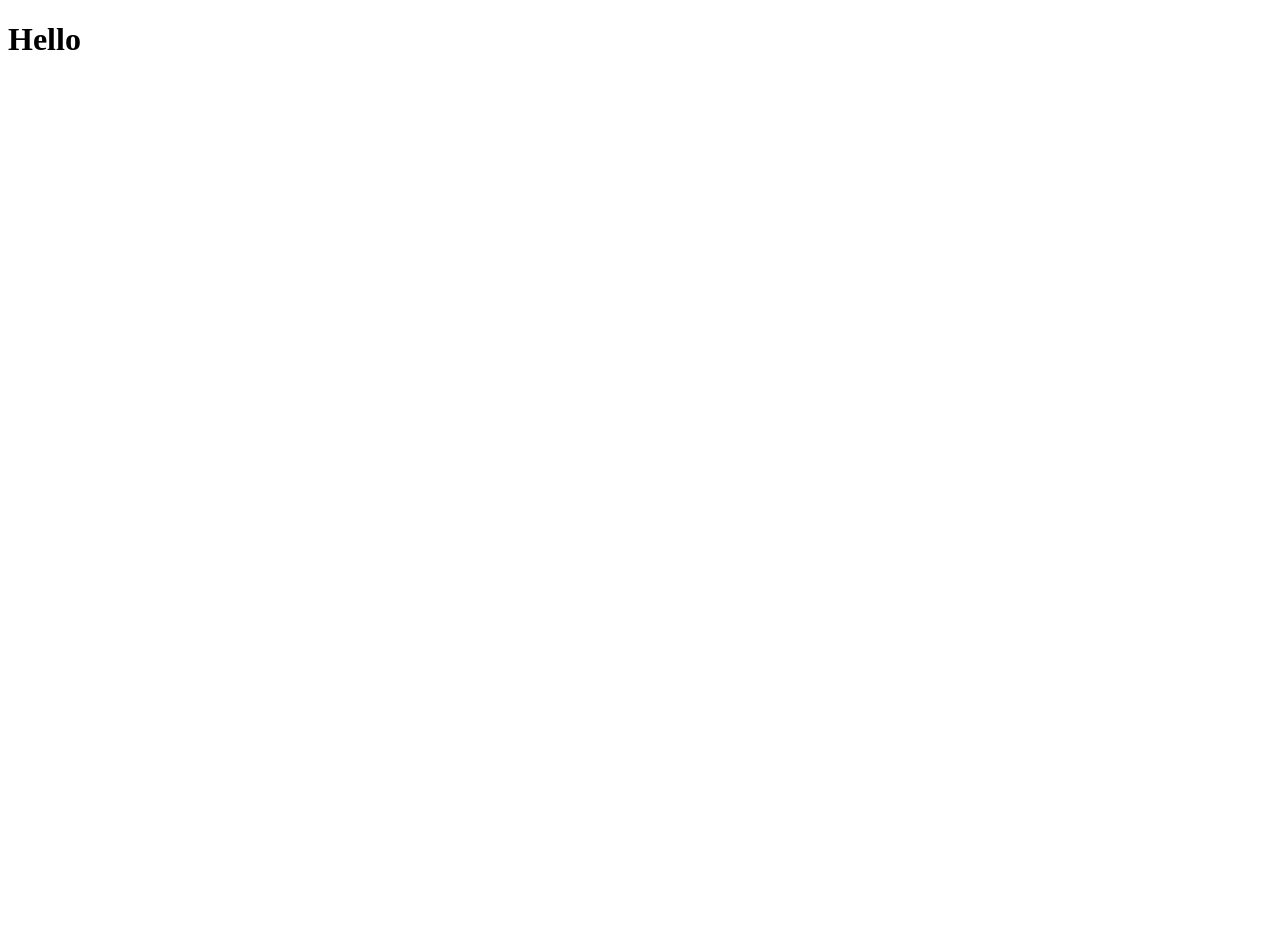
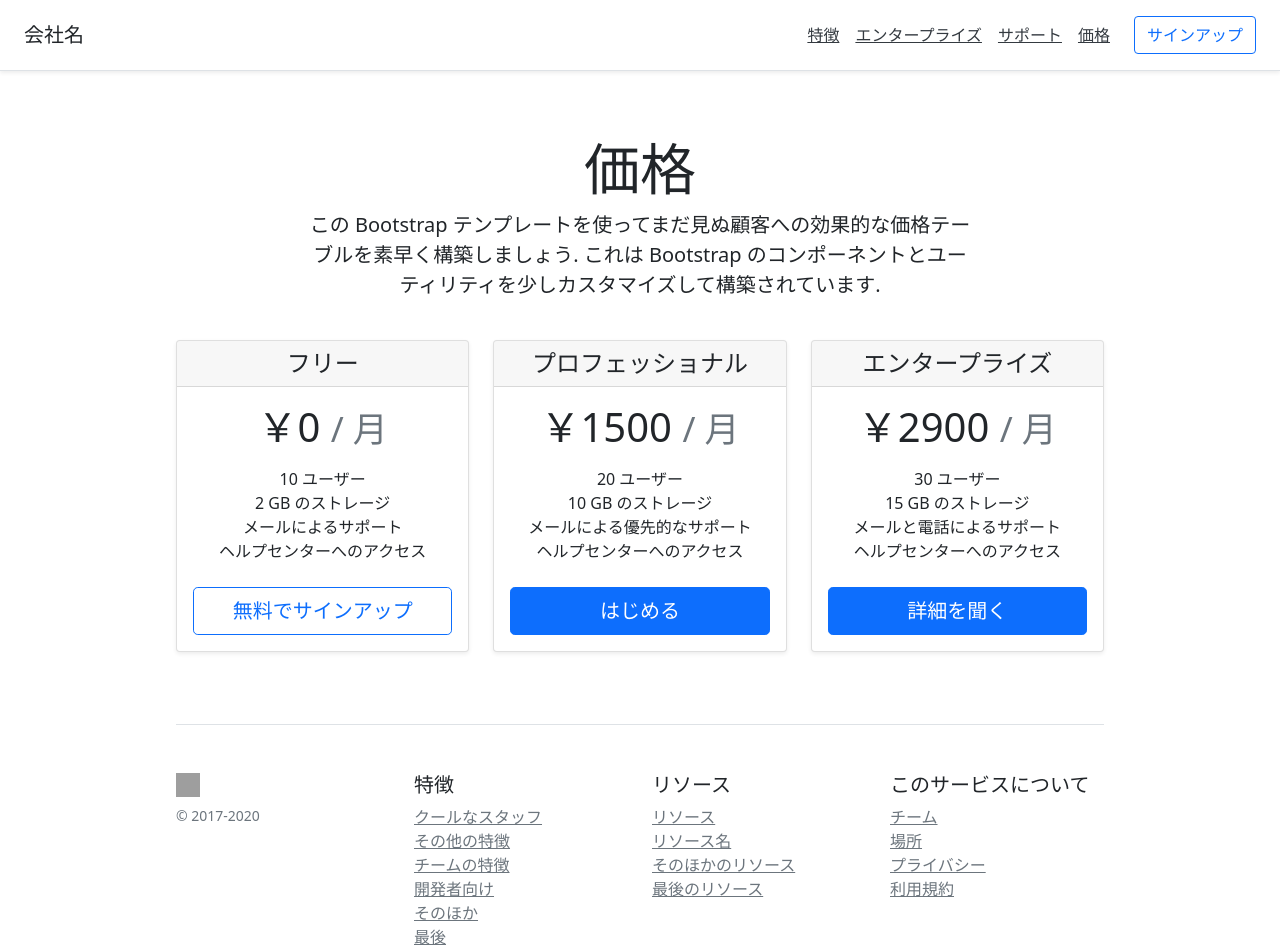
Before and after one commit to kazuma1989/zenn-react-nest, a React app: page / in a window 1280 px wide. Shown: the top 952 px of the page. Before the commit the page ends 800 px from the top, so only its background shows below. Built offline with nearby package versions, Linux system fonts and the light colour scheme; grey boxes are pictures that could not be loaded.

Commit message:
Bootstrap v5 Pricing Sample にした
https://v5.getbootstrap.jp/docs/5.0/examples/pricing/

```diff
--- a/public/index.html
+++ b/public/index.html
@@ -4,6 +4,13 @@
     <meta charset="UTF-8" />
     <meta name="viewport" content="width=device-width, initial-scale=1.0" />
     <title>Document</title>
+
+    <link
+      rel="stylesheet"
+      href="https://stackpath.bootstrapcdn.com/bootstrap/5.0.0-alpha1/css/bootstrap.min.css"
+      integrity="sha384-r4NyP46KrjDleawBgD5tp8Y7UzmLA05oM1iAEQ17CSuDqnUK2+k9luXQOfXJCJ4I"
+      crossorigin="anonymous"
+    />
 
     <base href="/dist/" />
     <script type="module" src="bundle.js"></script>
--- /dev/null
+++ b/src/App.tsx
@@ -0,0 +1,217 @@
+import React from "react"
+
+export function App() {
+  return (
+    <div>
+      <div className="d-flex flex-column flex-md-row align-items-center p-3 px-md-4 mb-3 bg-white border-bottom shadow-sm">
+        <h5 className="my-0 mr-md-auto font-weight-normal">会社名</h5>
+        <nav className="my-2 my-md-0 mr-md-3">
+          <a className="p-2 text-dark" href="#">
+            特徴
+          </a>
+          <a className="p-2 text-dark" href="#">
+            エンタープライズ
+          </a>
+          <a className="p-2 text-dark" href="#">
+            サポート
+          </a>
+          <a className="p-2 text-dark" href="#">
+            価格
+          </a>
+        </nav>
+        <a className="btn btn-outline-primary" href="#">
+          サインアップ
+        </a>
+      </div>
+
+      <div className="pricing-header px-3 py-3 pt-md-5 pb-md-4 mx-auto text-center">
+        <h1 className="display-4">価格</h1>
+        <p className="lead">
+          この Bootstrap
+          テンプレートを使ってまだ見ぬ顧客への効果的な価格テーブルを素早く構築しましょう.
+          これは Bootstrap
+          のコンポーネントとユーティリティを少しカスタマイズして構築されています.
+        </p>
+      </div>
+
+      <div className="container">
+        <div className="row row-cols-1 row-cols-md-3 mb-3 text-center">
+          <div className="col">
+            <div className="card mb-4 shadow-sm">
+              <div className="card-header">
+                <h4 className="my-0 font-weight-normal">フリー</h4>
+              </div>
+              <div className="card-body">
+                <h1 className="card-title pricing-card-title">
+                  ￥0 <small className="text-muted">/ 月</small>
+                </h1>
+                <ul className="list-unstyled mt-3 mb-4">
+                  <li>10 ユーザー</li>
+                  <li>2 GB のストレージ</li>
+                  <li>メールによるサポート</li>
+                  <li>ヘルプセンターへのアクセス</li>
+                </ul>
+                <button
+                  type="button"
+                  className="btn btn-lg btn-block btn-outline-primary"
+                >
+                  無料でサインアップ
+                </button>
+              </div>
+            </div>
+          </div>
+          <div className="col">
+            <div className="card mb-4 shadow-sm">
+              <div className="card-header">
+                <h4 className="my-0 font-weight-normal">プロフェッショナル</h4>
+              </div>
+              <div className="card-body">
+                <h1 className="card-title pricing-card-title">
+                  ￥1500 <small className="text-muted">/ 月</small>
+                </h1>
+                <ul className="list-unstyled mt-3 mb-4">
+                  <li>20 ユーザー</li>
+                  <li>10 GB のストレージ</li>
+                  <li>メールによる優先的なサポート</li>
+                  <li>ヘルプセンターへのアクセス</li>
+                </ul>
+                <button
+                  type="button"
+                  className="btn btn-lg btn-block btn-primary"
+                >
+                  はじめる
+                </button>
+              </div>
+            </div>
+          </div>
+          <div className="col">
+            <div className="card mb-4 shadow-sm">
+              <div className="card-header">
+                <h4 className="my-0 font-weight-normal">エンタープライズ</h4>
+              </div>
+              <div className="card-body">
+                <h1 className="card-title pricing-card-title">
+                  ￥2900 <small className="text-muted">/ 月</small>
+                </h1>
+                <ul className="list-unstyled mt-3 mb-4">
+                  <li>30 ユーザー</li>
+                  <li>15 GB のストレージ</li>
+                  <li>メールと電話によるサポート</li>
+                  <li>ヘルプセンターへのアクセス</li>
+                </ul>
+                <button
+                  type="button"
+                  className="btn btn-lg btn-block btn-primary"
+                >
+                  詳細を聞く
+                </button>
+              </div>
+            </div>
+          </div>
+        </div>
+
+        <footer className="pt-4 my-md-5 pt-md-5 border-top">
+          <div className="row">
+            <div className="col-12 col-md">
+              <img
+                className="mb-2"
+                src="/docs/5.0/assets/brand/bootstrap-solid.svg"
+                alt=""
+                width="24"
+                height="24"
+              />
+              <small className="d-block mb-3 text-muted">
+                &copy; 2017-2020
+              </small>
+            </div>
+            <div className="col-6 col-md">
+              <h5>特徴</h5>
+              <ul className="list-unstyled text-small">
+                <li>
+                  <a className="link-secondary" href="#">
+                    クールなスタッフ
+                  </a>
+                </li>
+                <li>
+                  <a className="link-secondary" href="#">
+                    その他の特徴
+                  </a>
+                </li>
+                <li>
+                  <a className="link-secondary" href="#">
+                    チームの特徴
+                  </a>
+                </li>
+                <li>
+                  <a className="link-secondary" href="#">
+                    開発者向け
+                  </a>
+                </li>
+                <li>
+                  <a className="link-secondary" href="#">
+                    そのほか
+                  </a>
+                </li>
+                <li>
+                  <a className="link-secondary" href="#">
+                    最後
+                  </a>
+                </li>
+              </ul>
+            </div>
+            <div className="col-6 col-md">
+              <h5>リソース</h5>
+              <ul className="list-unstyled text-small">
+                <li>
+                  <a className="link-secondary" href="#">
+                    リソース
+                  </a>
+                </li>
+                <li>
+                  <a className="link-secondary" href="#">
+                    リソース名
+                  </a>
+                </li>
+                <li>
+                  <a className="link-secondary" href="#">
+                    そのほかのリソース
+                  </a>
+                </li>
+                <li>
+                  <a className="link-secondary" href="#">
+                    最後のリソース
+                  </a>
+                </li>
+              </ul>
+            </div>
+            <div className="col-6 col-md">
+              <h5>このサービスについて</h5>
+              <ul className="list-unstyled text-small">
+                <li>
+                  <a className="link-secondary" href="#">
+                    チーム
+                  </a>
+                </li>
+                <li>
+                  <a className="link-secondary" href="#">
+                    場所
+                  </a>
+                </li>
+                <li>
+                  <a className="link-secondary" href="#">
+                    プライバシー
+                  </a>
+                </li>
+                <li>
+                  <a className="link-secondary" href="#">
+                    利用規約
+                  </a>
+                </li>
+              </ul>
+            </div>
+          </div>
+        </footer>
+      </div>
+    </div>
+  )
+}
--- /dev/null
+++ b/src/GlobalStyle.tsx
@@ -0,0 +1,19 @@
+import React from "react"
+
+export function GlobalStyle() {
+  const css = String.raw
+
+  return (
+    <style>
+      {css`
+        .container {
+          max-width: 960px;
+        }
+
+        .pricing-header {
+          max-width: 700px;
+        }
+      `}
+    </style>
+  )
+}
--- a/src/index.tsx
+++ b/src/index.tsx
@@ -1,8 +1,12 @@
 import React from "react"
 import { render } from "react-dom"
+import { App } from "./App"
+import { GlobalStyle } from "./GlobalStyle"
 
-function App() {
-  return <h1>Hello</h1>
-}
-
-render(<App />, document.getElementById("app"))
+render(
+  <>
+    <GlobalStyle />
+    <App />
+  </>,
+  document.getElementById("app")
+)
```
